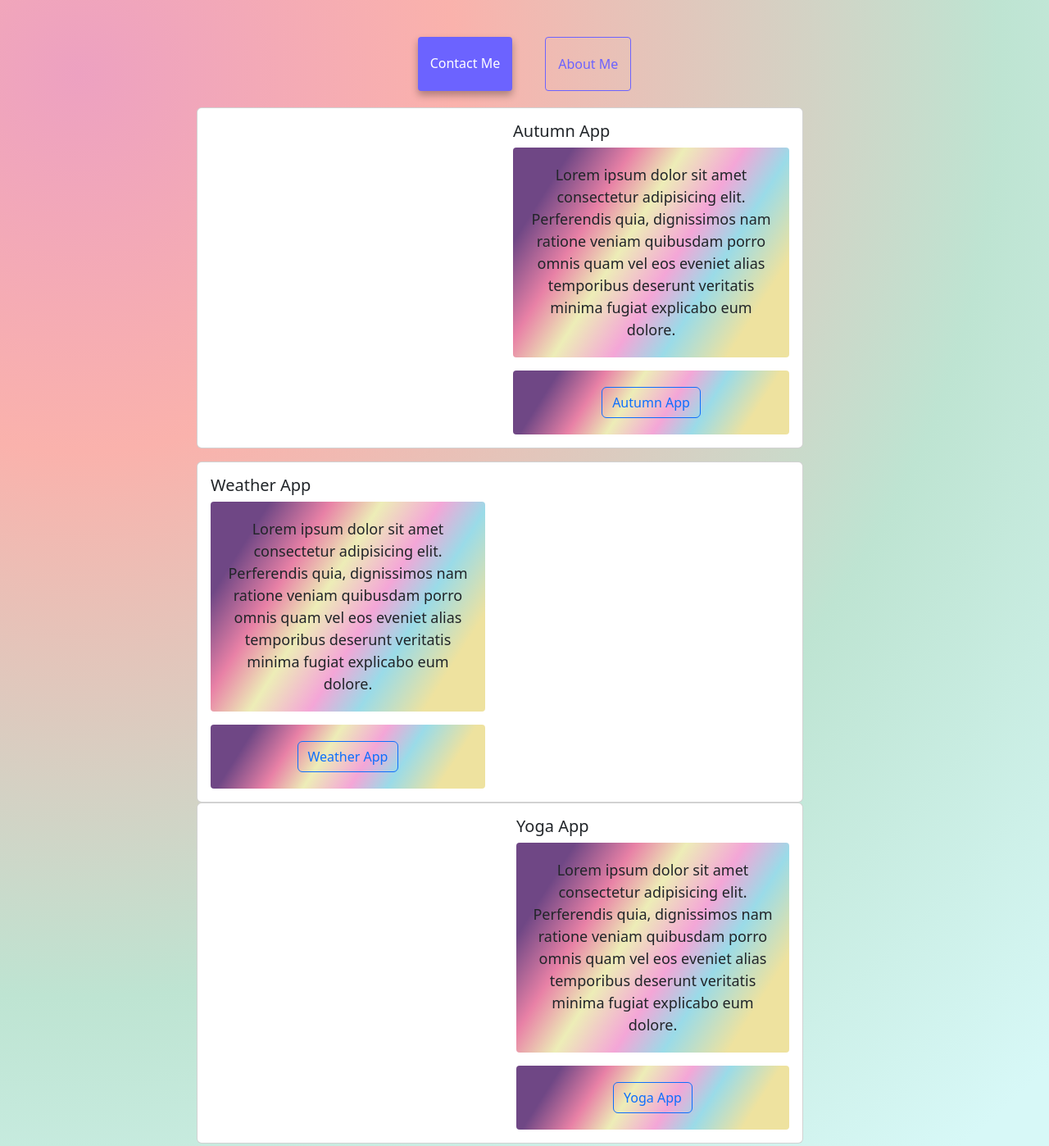
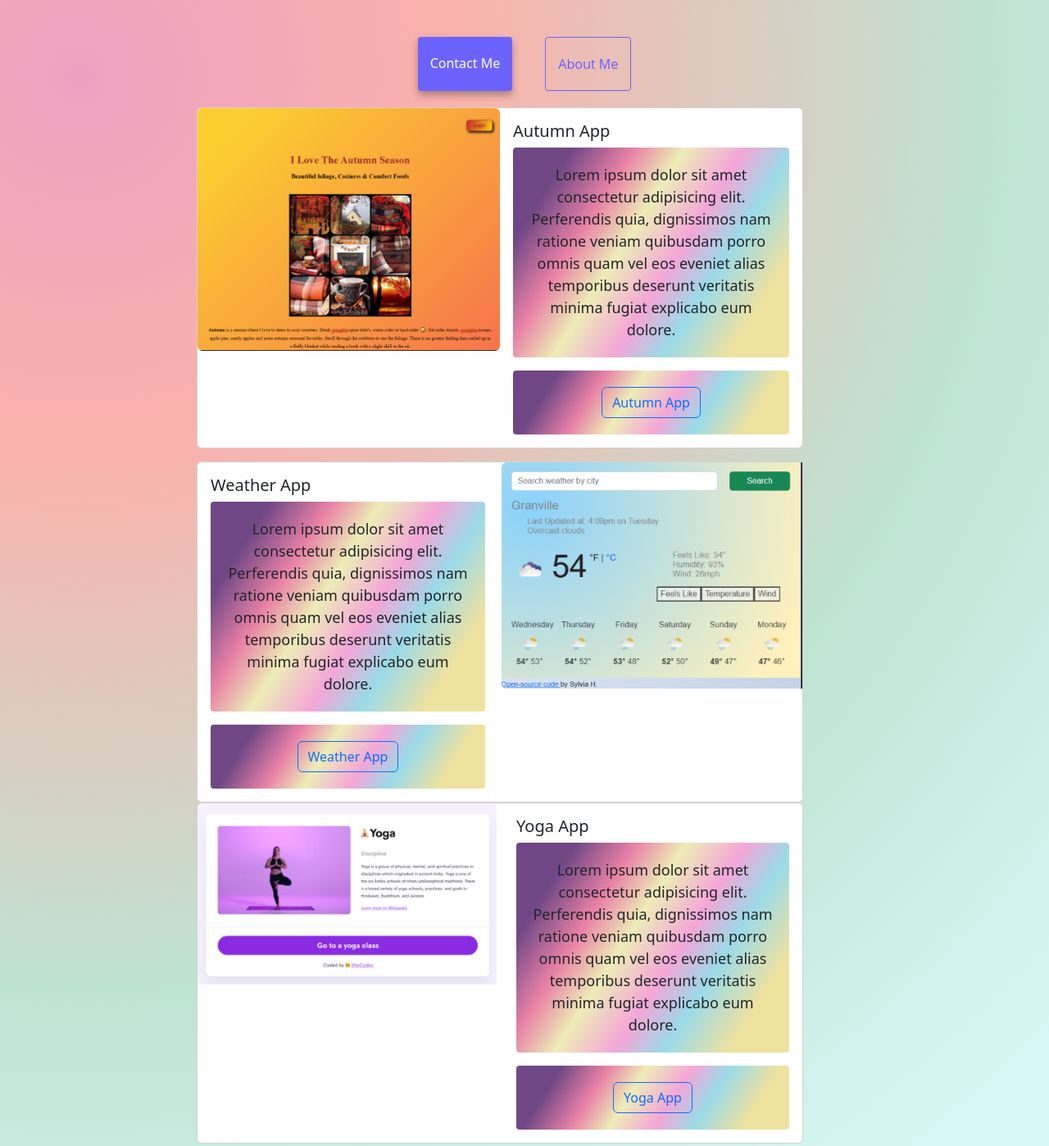
Before and after one commit to shernandez253/Multi-page-hosting-hw, a plain HTML site: page index.html in a window 1280 px wide. Shown: the part 340-1738 px from the top of the page at 82% size. Drawn offline with nearby package versions, Linux system fonts and the light colour scheme.

Commit message:
corrected css utility classes remove photos when in mobile view

```diff
--- a/index.html
+++ b/index.html
@@ -69,7 +69,7 @@
         <div class="col-md-6">
           <img
             src="images/autumn.PNG"
-            class="d-block d-sm-none img-fluid rounded float-start"
+            class="d-none d-sm-block img-fluid rounded float-start"
             alt="fall-app-image"
           />
         </div>
@@ -122,7 +122,7 @@
         <div class="col-md-6">
           <img
             src="images/weather-app.png"
-            class="d-block d-sm-none img-fluid rounded-start"
+            class="d-none d-sm-block img-fluid rounded-start"
             alt="weather-image"
             width=""
           />
@@ -135,7 +135,7 @@
         <div class="col-md-6">
           <img
             src="images/yoga.png"
-            class="d-block d-sm-none img-fluid rounded-start"
+            class="d-none d-sm-block img-fluid rounded-start"
             alt="yoga-image"
           />
         </div>
```
